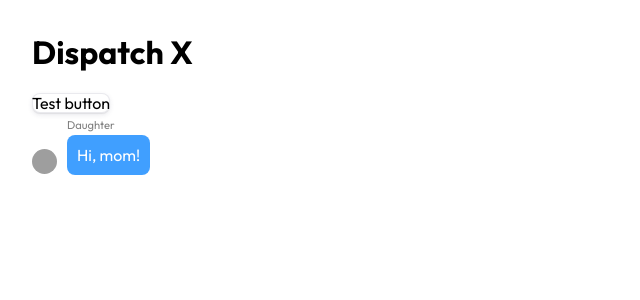
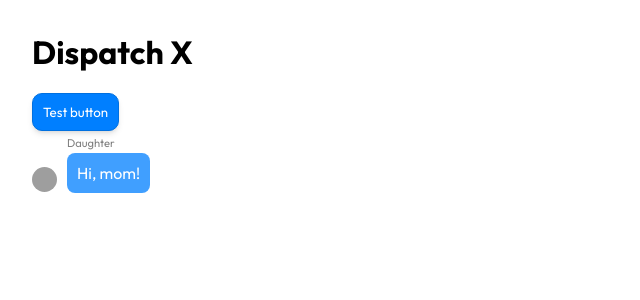
Before and after one commit to dispatch-x/web, a PHP site: page /tests/test.html in a window 1280 px wide. Shown: the top 300 px of the page, without its empty margins (0-640 px from the left). Run offline with PHP 8.4, Linux system fonts and the light colour scheme; some libraries are stand-ins or nearby versions; grey boxes are pictures that could not be loaded.

Commit message:
Add a new test button and style it, also deprecate typescript + fluent button

```diff
--- a/assets/scripts/ts/fluent.ts
+++ b/assets/scripts/ts/fluent.ts
@@ -1,3 +1,5 @@
+// CURRENTLY UNUSED
+
 import {
     provideFluentDesignSystem,
     fluentButton
--- a/assets/styles/css/test.css
+++ b/assets/styles/css/test.css
@@ -17,14 +17,24 @@ body {
   box-sizing: border-box;
 }
 
-fluent-button {
+.d-button {
+  padding: 10px;
+  border-radius: 10px;
+  border: 1px solid #0070e0;
+  background: #007FFF;
+  color: white;
   font-family: "Outfit", system-ui, -apple-system, "Segoe UI", Roboto, "Helvetica Neue", "Noto Sans", "Liberation Sans", Arial, sans-serif, "Apple Color Emoji", "Segoe UI Emoji", "Segoe UI Symbol", "Noto Color Emoji";
-  box-shadow: rgba(50, 50, 93, 0.1) 0 0 0 1px inset, rgba(50, 50, 93, 0.1) 0 2px 5px 0, rgba(0, 0, 0, 0.07) 0 1px 1px 0;
+  cursor: pointer;
+  box-shadow: 0 4px 6px -1px rgba(0, 0, 0, 0.1), 0 2px 4px -2px rgba(0, 0, 0, 0.1);
   transition: 0.2s;
-  border-radius: 8px !important;
+  font-weight: 200;
 }
-fluent-button:active {
-  box-shadow: none !important;
+.d-button:hover {
+  background: #0079f1;
+}
+.d-button:active {
+  box-shadow: none;
+  background: #0070e0;
 }
 
 chat-box {
@@ -68,6 +78,7 @@ chat-box .message, chat-box span[slot=message] {
   top: 12px;
   position: relative;
   background: rgba(0, 127, 255, 0.7490196078);
+  white-space: nowrap;
 }
 
 /*# sourceMappingURL=test.css.map */
--- a/assets/styles/scss/test.scss
+++ b/assets/styles/scss/test.scss
@@ -1,18 +1,27 @@
 @use 'boilerplate';
 
 // Button
-fluent-button {
+.d-button {
+    padding: 10px;
+    border-radius: 10px;
+    border: 1px solid #0070e0;
+    background: #007FFF;
+    color: white;
     font-family: 'Outfit', boilerplate.$font-sans-serif;
-    box-shadow: rgba(50, 50, 93, .1) 0 0 0 1px inset,rgba(50, 50, 93, .1) 0 2px 5px 0,rgba(0, 0, 0, .07) 0 1px 1px 0;
+    cursor: pointer;
+    box-shadow: 0 4px 6px -1px rgb(0 0 0 / 0.1), 0 2px 4px -2px rgb(0 0 0 / 0.1);
     transition: 0.2s;
-    border-radius: 8px!important;
+    font-weight: 200;
+    &:hover {
+        background: #0079f1;
+    }
     &:active {
-        box-shadow: none!important;
+        box-shadow: none;
+        background: #0070e0;
     }
 }
 
 // Chat message
-// FIXME: profile icon should align to bottom
 chat-box {
     display: flex;
     gap: 10px;
@@ -54,5 +63,6 @@ chat-box {
         top: 12px;
         position: relative;
         background: #007FFFBF;
+        white-space: nowrap;
     }
 }
--- a/tests/test.html
+++ b/tests/test.html
@@ -52,9 +52,13 @@
             <p class="browsehappy">You are using an <strong>outdated</strong> browser. Please <a href="#">upgrade your browser</a> to improve your experience.</p>
         <![endif]-->
         <h1 style="margin-top: 0;">Dispatch <span>X</span></h1>
-        <fluent-button style="margin-bottom: 1em;" appearance="accent">Test button</fluent-button>
+        <button class="d-button">Test button</button>
 
-        <chat-box><span slot="message">Hi, mom!</span><span slot="username">Daughter</span><img slot="image" alt="Random woman" src="https://st.depositphotos.com/1770836/1372/i/450/depositphotos_13720689-stock-photo-young-businesswoman.jpg"></chat-box>
+        <chat-box>
+            <span slot="message">Hi, mom!</span>
+            <span slot="username">Daughter</span>
+            <img slot="image" alt="Random woman" src="https://st.depositphotos.com/1770836/1372/i/450/depositphotos_13720689-stock-photo-young-businesswoman.jpg">
+        </chat-box>
 
         <script>
             // Small issue
@@ -62,7 +66,7 @@
         </script>
         <script src="/assets/scripts/js/modules/chat-box.js"></script>
         <script type="module" src="https://unpkg.com/@fluentui/web-components"></script>
-        <script src="/assets/scripts/js/fluent.js"></script>
+        <!-- <script src="/assets/scripts/js/fluent.js"></script> -->
         <script src="/assets/scripts/js/fontawesome.js" crossorigin="anonymous"></script>
     </body>
 </html>
```
Also changed, not shown: 1 other file.
